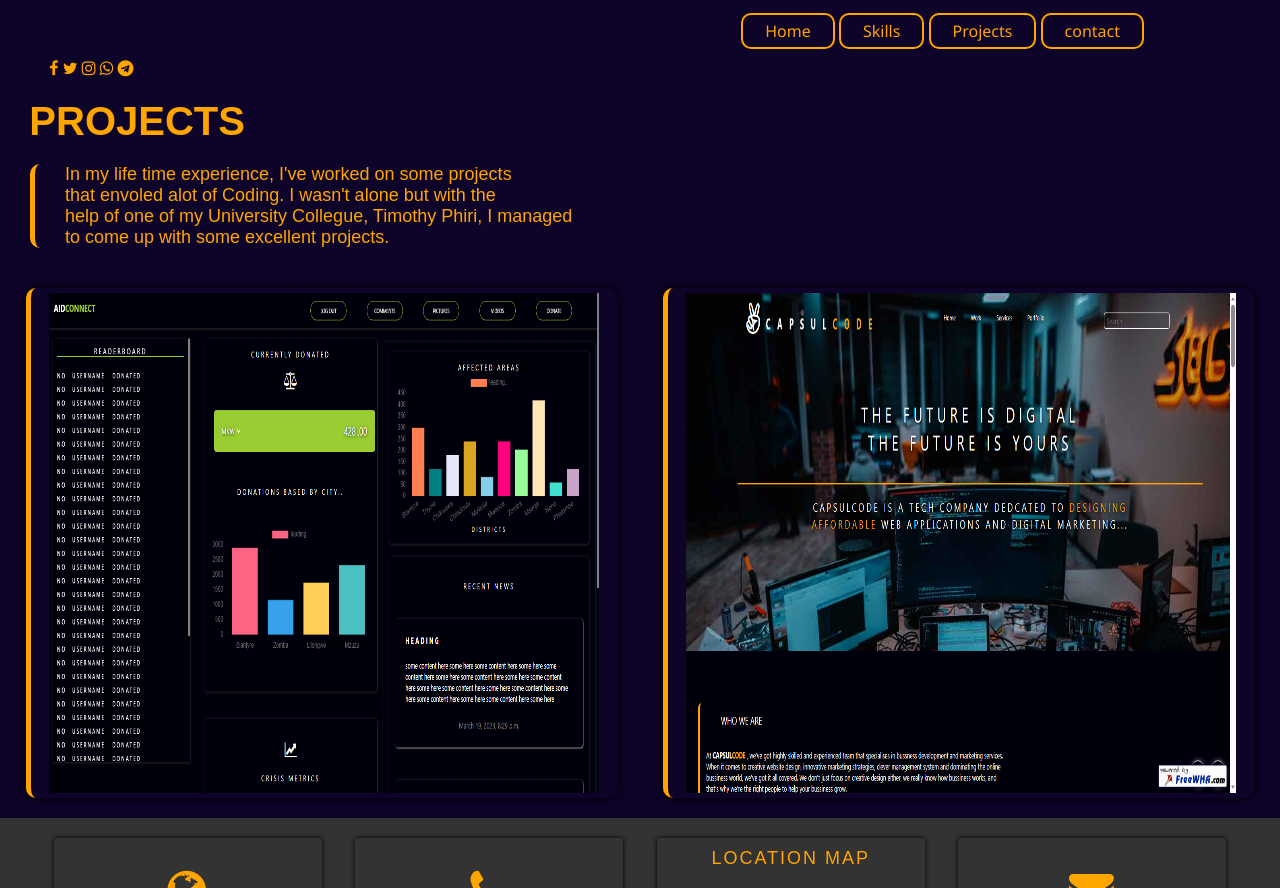
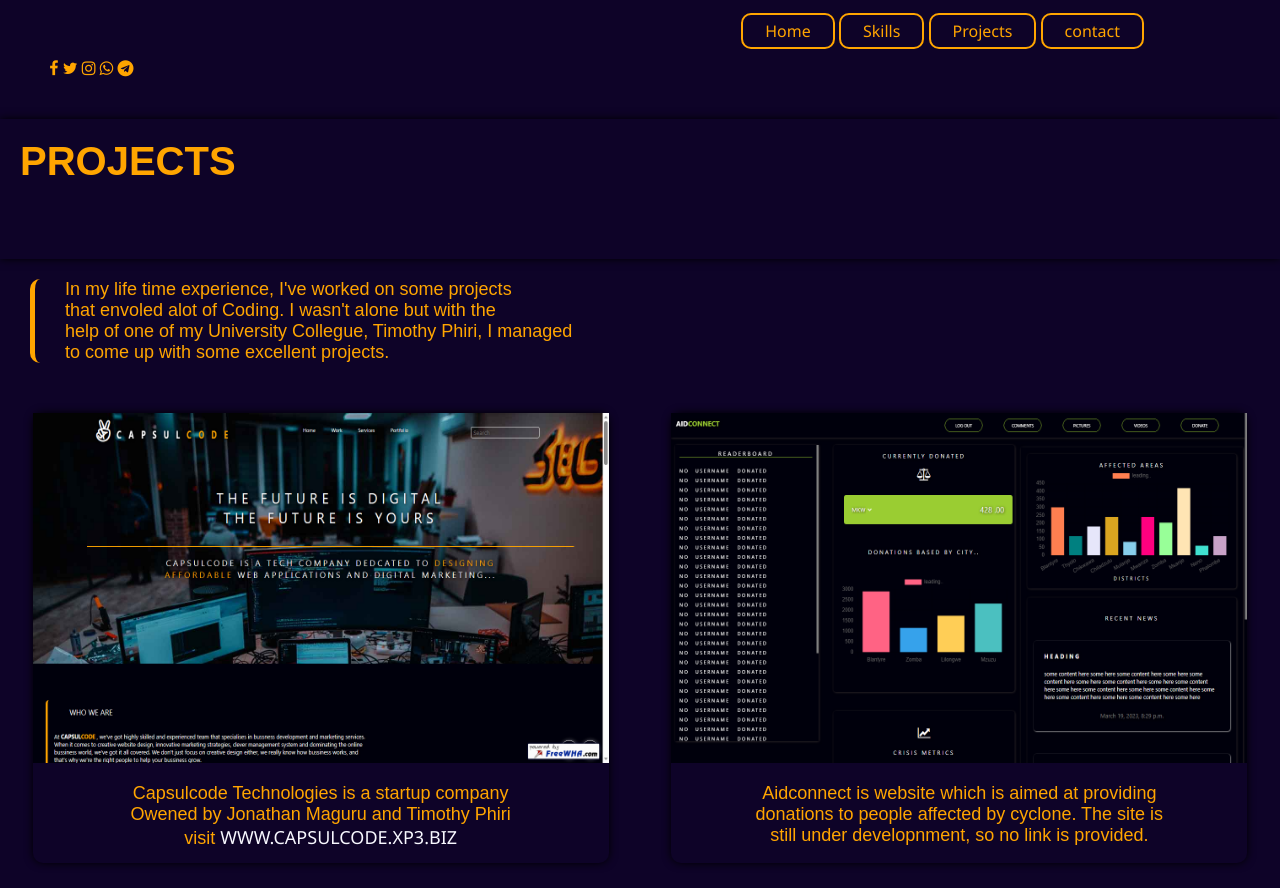
Before and after one commit to JONATHAN-MAGURU/My-portfolio, a PHP site: page /projects.html in a window 1280 px wide. Shown: the top 888 px of the page. Run offline with PHP 8.4, Linux system fonts and the light colour scheme.

Commit message:
committing modified updates

```diff
--- a/projects.html
+++ b/projects.html
@@ -12,13 +12,12 @@
     <div class="main">
     <header class="header">
         <div style="text-align: left;" class="nav">
-            <i class="fa fa-facebook"></i>
+            <a href="https://web.facebook.com/jonathann.maguru"><i class="fa fa-facebook"></i></a>
             <i class="fa fa-twitter"></i>
             <i class="fa fa-instagram"></i>
             <i class="fa fa-whatsapp"></i>
             <i class="fa fa-telegram"></i>
         </div>
-        <h1>PROJECTS</h1>
     </header>
     <ul class="nav">
         <li><a href="index.html">Home</a></li>
@@ -26,6 +25,9 @@
         <li><a href="projects.html">Projects</a></li>
         <li><a href="contact.html">contact</a></li>
     </ul>
+    <div class="contact">
+        <h1>PROJECTS</h1>
+    </div>
     <div class="projectsContainer">
         <div class="projectsContentBox">
             <p>In my life time experience, I've worked on some projects <br>
@@ -33,12 +35,35 @@
                 help of one of my University Collegue, Timothy Phiri, I managed <br>
                 to come up with some excellent projects.</p>
         </div>
-        <div class="projectsPictures">
-            <img src="img2.jpg" alt="test picture" width="550px" height="500px">
+        <div class="pictureBox">
+            <a target="_blank" href="img1.jpg">
+              <img src="img1.jpg" alt="Capsulcode technologies home page" width="100%" height="350px">
+            </a>
+            <div class="desc">
+               <p>Capsulcode Technologies is a startup company <br>
+                Owened by Jonathan Maguru and Timothy Phiri <br>
+                visit <a href="http://www.capsulcode.xp3.biz/">WWW.CAPSULCODE.XP3.BIZ</a></p>
+            </div>
         </div>
-        <div class="projectsPictures">
-            <img src="img1.jpg" alt="test picture" width="550px
-            " height="500px">
+        <div class="pictureBox">
+            <a target="_blank" href="img2.jpg">
+              <img src="img2.jpg" alt="Aidconnect home page" width="100%" height="350px">
+            </a>
+            <div class="desc">
+               <p>Aidconnect is website which is aimed at providing<br>
+                donations to people affected by cyclone. The site is <br>
+                still under developnment, so no link is provided.</p>
+            </div>
+        </div>
+        <div class="pictureBox2">
+            <a target="_blank" href="img4.png">
+              <img src="img4.png" alt="Texttornado Admin Panel" width="100%" height="350px">
+            </a>
+            <div class="desc">
+               <p>Texttornado is a web based appication which is still<br>
+                under developnment but its main functionality is to allow <br>
+                user to compete in a typing speed and earn a price afterwards</p>
+            </div>
         </div>
     </div>
 </div>
@@ -46,20 +71,19 @@
     <div class="footerbox">
         <i style="font-size: 280%;" class="fa fa-globe fa2"></i>
         <p style="color:white">SOCIAL MEDIA LINKS</p>
-        <i class="fa fa-facebook"></i>
+        <a href="https://web.facebook.com/jonathann.maguru"><i class="fa fa-facebook"></i></a>
         <i class="fa fa-twitter"></i>
         <i class="fa fa-instagram"></i>
         <i class="fa fa-whatsapp"></i>
         <i class="fa fa-telegram"></i>
     </div>
     <div class="footerbox">
-            <i style="font-size: 280%;" class="fa fa-phone fa2"></i>
-            <p style="color: white;">PHONE NUMBERS </p>
-            <br>
-            <P>0991608070</P>
-        <a href="index.html">Home</a>
-        <a href="Skills.html">Skills</a>
-        <a href="projects.html">Projects</a>
+        <i style="font-size: 280%;" class="fa fa-phone fa2"></i>
+        <p> PHONE NUMBER <br> 0991608070</P>
+    <a style="font-size: x-small;" href="index.html"> <i class="fa fa-home"></i> Home</a>
+    <a style="font-size: x-small;" href="Skills.html"><i class="fa fa-briefcase"></i>Skills</a>
+    <a style="font-size: x-small;" href="projects.html"><i class="fa fa-tasks"></i>Projects</a>
+    <a style="font-size: x-small;" href="contact.html"><i class="fa fa-id-card"></i>Contact</a>
     </div>
     <div class="footerbox">
             <p>LOCATION MAP</p>
--- a/style.css
+++ b/style.css
@@ -33,9 +33,8 @@ li a {
     border-radius: 10px;
 }
 
-li a:hover {
+.nav :hover {
     background-color:indigo;
-    transition: 1.5s;
 }
 button {
     background-color: transparent;
@@ -166,6 +165,30 @@ footer{
     border-radius: 10px;
     margin-bottom: 20px;
 }
+.pictureBox{
+    width: 45%;
+    height: 450px;
+    margin: 30px;
+    box-shadow: 0px 0px 8px #000000;
+    border-radius: 10px;
+}
+.pictureBox2{
+    width: 100%;
+    height: 450px;
+    margin: 30px;
+    box-shadow: 0px 0px 8px #000000;
+    border-radius: 10px;
+}
+.pictureBox:hover {
+    box-shadow: 0px 0px 8px orange;
+}
+.pictureBox2:hover {
+    box-shadow: 0px 0px 8px orange;
+}
+.desc {
+    padding: 15px;
+    text-align: center;
+  }
 .slideshow-container {
     position: relative;
     width: 100%;
@@ -188,9 +211,8 @@ footer{
     display: flex;
     justify-content: space-evenly;
     flex-wrap: wrap;
-    border-left: 5px solid orange;
     border-radius: 10px;
-    box-shadow: 0px 1px 5px orange;
+    box-shadow: 0px 1px 5px #000000;
 }
 .contactContainer{
     width: 45%;
```
Also changed, not shown: Skills.html (+9 -8 lines), contact.html (+8 -9 lines), index.html (+12 -11 lines), img4.png (added).
